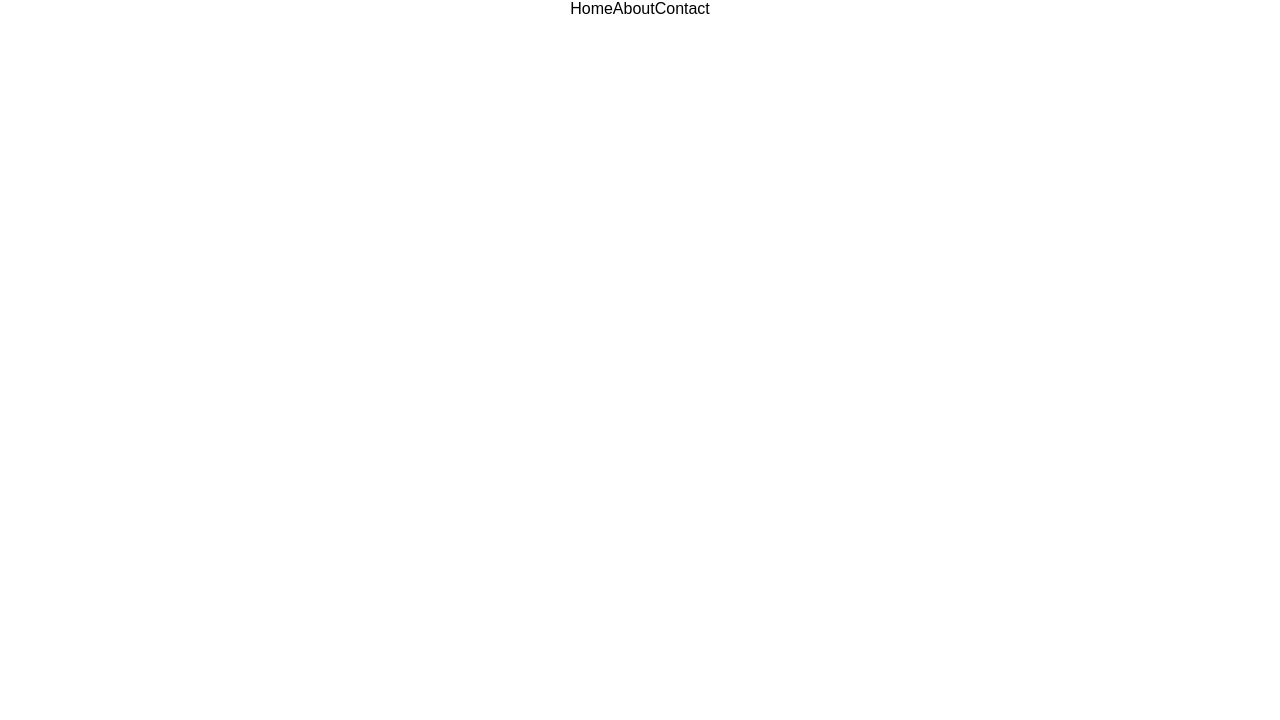
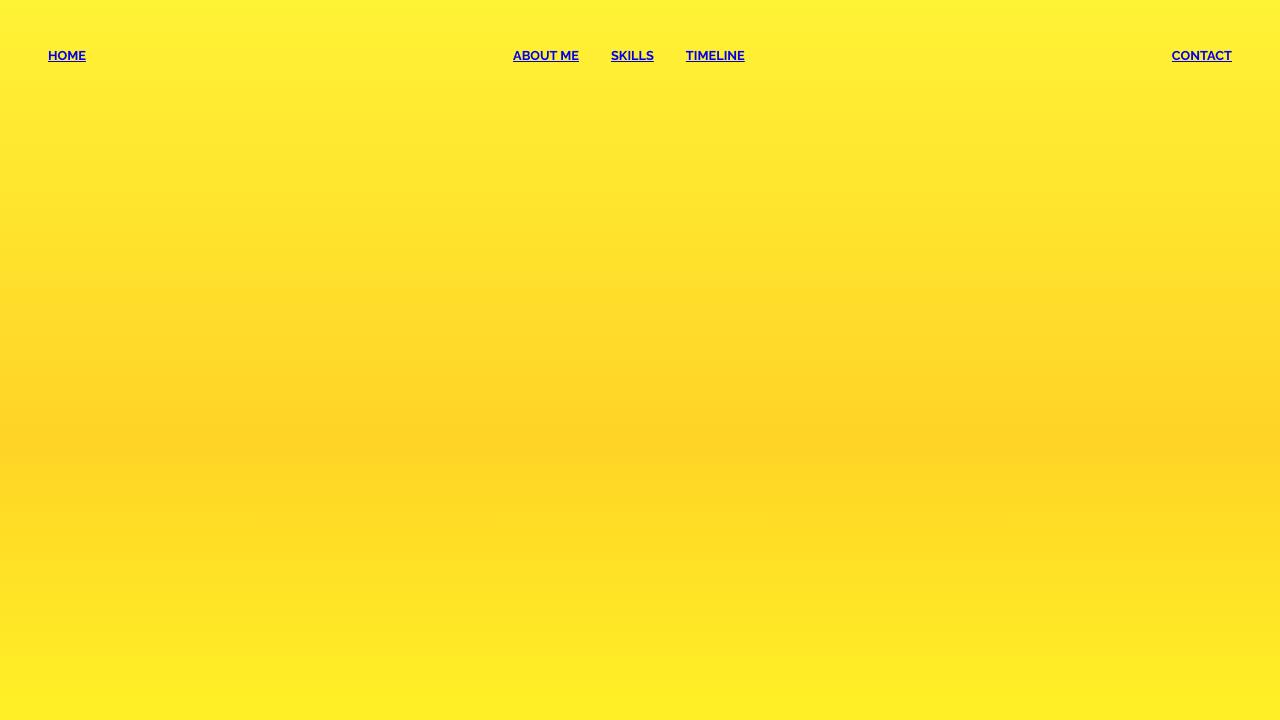
Before and after one commit to MansJackson/portfolio, a React (Create React App) app: page / in a window 1280 px wide. Shown: the top 720 px of the page. Built offline with nearby package versions, Linux system fonts and the light colour scheme.

Commit message:
added some basics

```diff
--- a/public/index.html
+++ b/public/index.html
@@ -3,6 +3,7 @@
   <head>
     <meta charset="utf-8" />
     <link rel="icon" href="%PUBLIC_URL%/favicon.ico" />
+    <link href="https://fonts.googleapis.com/css2?family=Raleway:wght@700&display=swap" rel="stylesheet">
     <meta name="viewport" content="width=device-width, initial-scale=1" />
     <meta name="theme-color" content="#000000" />
     <meta
--- a/src/App.css
+++ b/src/App.css
@@ -1,38 +1,6 @@
 .App {
   text-align: center;
+  background: rgb(255, 249, 38);
+  background: linear-gradient(0deg, rgba(255, 249, 38, 1) 0%, rgba(255, 212, 37, 1) 45%, rgba(255, 243, 54, 1) 100%);
+  min-height: 100vh;
 }
-
-.App-logo {
-  height: 40vmin;
-  pointer-events: none;
-}
-
-@media (prefers-reduced-motion: no-preference) {
-  .App-logo {
-    animation: App-logo-spin infinite 20s linear;
-  }
-}
-
-.App-header {
-  background-color: #282c34;
-  min-height: 100vh;
-  display: flex;
-  flex-direction: column;
-  align-items: center;
-  justify-content: center;
-  font-size: calc(10px + 2vmin);
-  color: white;
-}
-
-.App-link {
-  color: #61dafb;
-}
-
-@keyframes App-logo-spin {
-  from {
-    transform: rotate(0deg);
-  }
-  to {
-    transform: rotate(360deg);
-  }
-}
--- a/src/actions.ts
+++ b/src/actions.ts
@@ -1,5 +1,9 @@
 import { Dispatch } from "redux";
+import { SET_ACTIVE_LINK } from "./types";
 
-export const blah = () => (dispatch: Dispatch) => {
-
+export const setActiveLinkAction = (link: string) => (dispatch: Dispatch) => {
+  dispatch({
+    type: SET_ACTIVE_LINK,
+    payload: link,
+  })
 }
--- a/src/components/Navbar.tsx
+++ b/src/components/Navbar.tsx
@@ -1,23 +1,46 @@
 // eslint-disable-next-line
 import React from 'react';
 import { connect } from 'react-redux';
-import { RootState } from '../types';
+import { NavbarProps, RootState } from '../types';
 import '../styles/Navbar.css';
+import { setActiveLinkAction } from '../actions';
 
-const Navbar: React.FunctionComponent = (props): JSX.Element => {
+const Navbar: React.FunctionComponent<NavbarProps> = (props): JSX.Element => {
+  const links = [
+    'home',
+    'about me',
+    'skills',
+    'timeline',
+    'contact',
+  ]
+  const { setActiveLink, activeLink } = props;
+
   return (
     <nav className="navbar">
-      <ul className="navabr_ul">
-        <li className="ul_li">Home</li>
-        <li className="ul_li">About</li>
-        <li className="ul_li">Contact</li>
+      <div className="navbar_home">
+        <a href="#" className={`navbar_link ${activeLink === links[0] ? 'active' : null}`}>
+          {links[0]}
+        </a>
+      </div>
+      <ul className="navbar_links">
+        {links.map((el, i) => {
+          if (i === 0 || i === links.length - 1) return null;
+          return (<li className={`navbar_link ${activeLink === el ? 'active' : null}`}>
+            <a href="#">{el}</a>
+          </li>)
+        })}
       </ul>
+      <div className="navbar_contact">
+        <a href="#" className={`navbar_link ${activeLink === links[links.length - 1] ? 'active' : null}`}>
+          {links[links.length - 1]}
+        </a>
+      </div>
     </nav>
   );
 };
 
 const mapStateToProps = (state: RootState) => ({
-
+  activeLink: state.activeLink
 });
 
-export default connect(mapStateToProps, {})(Navbar);
+export default connect(mapStateToProps, { setActiveLink: setActiveLinkAction })(Navbar);
--- a/src/index.css
+++ b/src/index.css
@@ -2,7 +2,6 @@
   margin: 0;
   padding: 0;
   box-sizing: border-box;
-  font-family: Arial, Helvetica, sans-serif;
 }
 
 li {
--- a/src/reducers.ts
+++ b/src/reducers.ts
@@ -1,5 +1,17 @@
 import { combineReducers } from 'redux';
+import { LinkAction, SET_ACTIVE_LINK } from './types';
+
+const initialLinkState = 'Home'
+
+const activeLinkReducer = (state = initialLinkState, action: LinkAction) => {
+  switch (action.type) {
+    case SET_ACTIVE_LINK:
+      return action.payload;
+    default:
+      return state;
+  }
+}
 
 export default combineReducers({
-
+  activeLink: activeLinkReducer,
 });
--- a/src/styles/Navbar.css
+++ b/src/styles/Navbar.css
@@ -1,7 +1,22 @@
-.navabar {
+.navbar {
+  width: 100%;
   display: flex;
+  position: absolute;
+  top: 2rem;
+  font-family: 'Raleway', 'sans-serif';
+  text-transform: uppercase;
+  padding: 1rem 2rem;
+  color: rgb(31, 31, 31);
+  font-size: .8rem;
+  font-weight: 700;
 }
 
-.navbar li {
+.navbar_links {
+  flex: 1;
+  text-align: center;
+}
+
+.navbar_link{
+  padding: 0 1rem;
   display: inline-block;
 }
--- a/src/types.ts
+++ b/src/types.ts
@@ -1,3 +1,19 @@
+// States
 export type RootState = {
+  activeLink: string;
+}
 
+// Actions
+export type LinkAction = {
+  type: string;
+  payload: string;
 }
+
+// PROPS
+export type NavbarProps = {
+  setActiveLink: (link: string) => void;
+  activeLink: string;
+}
+
+// ACTION TYPES
+export const SET_ACTIVE_LINK = 'SET_ACTIVE_LINK';
```
